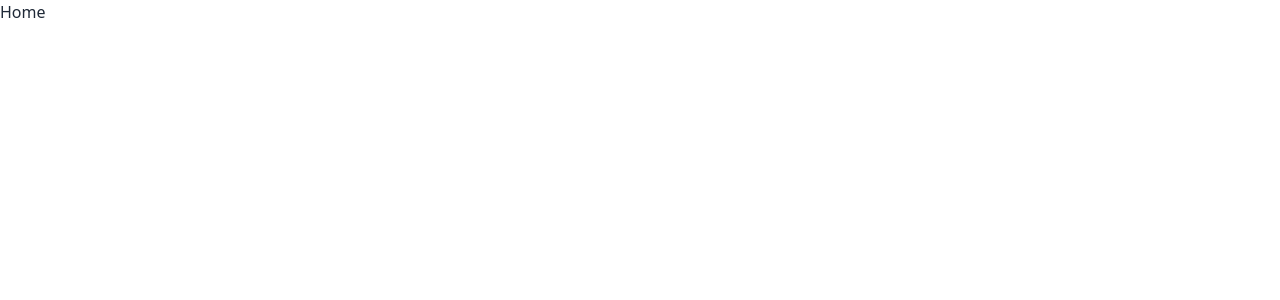
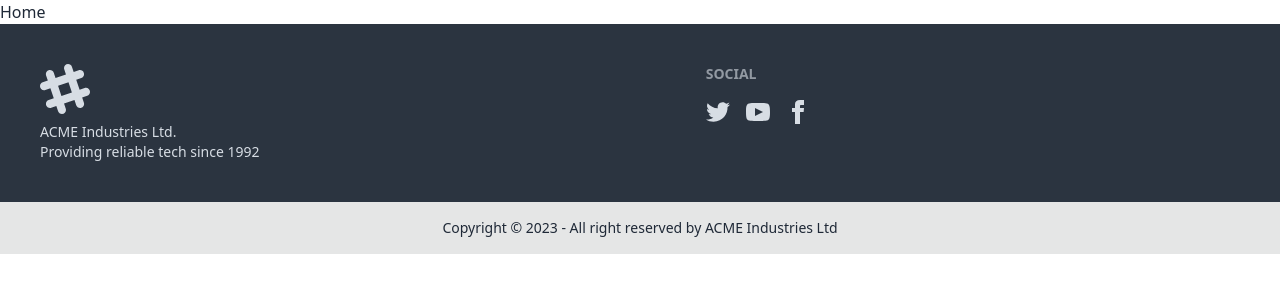
Before and after one commit to mdrabiulis/bistro-boss-Client-Side, a React (Vite) app: page / in a window 1280 px wide. Shown: the top 300 px of the page. Built offline with nearby package versions, Linux system fonts and the light colour scheme.

Commit message:
footer end

```diff
--- a/src/Share File/Footer/Footer.jsx
+++ b/src/Share File/Footer/Footer.jsx
@@ -1,11 +1,71 @@
-
-
 const Footer = () => {
-    return (
-        <div>
-
-        </div>
-    );
+  return (
+    <div>
+      <footer className="footer p-10 bg-neutral text-neutral-content">
+        <aside>
+          <svg
+            width="50"
+            height="50"
+            viewBox="0 0 24 24"
+            xmlns="http://www.w3.org/2000/svg"
+            fillRule="evenodd"
+            clipRule="evenodd"
+            className="fill-current"
+          >
+            <path d="M22.672 15.226l-2.432.811.841 2.515c.33 1.019-.209 2.127-1.23 2.456-1.15.325-2.148-.321-2.463-1.226l-.84-2.518-5.013 1.677.84 2.517c.391 1.203-.434 2.542-1.831 2.542-.88 0-1.601-.564-1.86-1.314l-.842-2.516-2.431.809c-1.135.328-2.145-.317-2.463-1.229-.329-1.018.211-2.127 1.231-2.456l2.432-.809-1.621-4.823-2.432.808c-1.355.384-2.558-.59-2.558-1.839 0-.817.509-1.582 1.327-1.846l2.433-.809-.842-2.515c-.33-1.02.211-2.129 1.232-2.458 1.02-.329 2.13.209 2.461 1.229l.842 2.515 5.011-1.677-.839-2.517c-.403-1.238.484-2.553 1.843-2.553.819 0 1.585.509 1.85 1.326l.841 2.517 2.431-.81c1.02-.33 2.131.211 2.461 1.229.332 1.018-.21 2.126-1.23 2.456l-2.433.809 1.622 4.823 2.433-.809c1.242-.401 2.557.484 2.557 1.838 0 .819-.51 1.583-1.328 1.847m-8.992-6.428l-5.01 1.675 1.619 4.828 5.011-1.674-1.62-4.829z"></path>
+          </svg>
+          <p>
+            ACME Industries Ltd.
+            <br />
+            Providing reliable tech since 1992
+          </p>
+        </aside>
+        <nav>
+          <header className="footer-title">Social</header>
+          <div className="grid grid-flow-col gap-4">
+            <a>
+              <svg
+                xmlns="http://www.w3.org/2000/svg"
+                width="24"
+                height="24"
+                viewBox="0 0 24 24"
+                className="fill-current"
+              >
+                <path d="M24 4.557c-.883.392-1.832.656-2.828.775 1.017-.609 1.798-1.574 2.165-2.724-.951.564-2.005.974-3.127 1.195-.897-.957-2.178-1.555-3.594-1.555-3.179 0-5.515 2.966-4.797 6.045-4.091-.205-7.719-2.165-10.148-5.144-1.29 2.213-.669 5.108 1.523 6.574-.806-.026-1.566-.247-2.229-.616-.054 2.281 1.581 4.415 3.949 4.89-.693.188-1.452.232-2.224.084.626 1.956 2.444 3.379 4.6 3.419-2.07 1.623-4.678 2.348-7.29 2.04 2.179 1.397 4.768 2.212 7.548 2.212 9.142 0 14.307-7.721 13.995-14.646.962-.695 1.797-1.562 2.457-2.549z"></path>
+              </svg>
+            </a>
+            <a>
+              <svg
+                xmlns="http://www.w3.org/2000/svg"
+                width="24"
+                height="24"
+                viewBox="0 0 24 24"
+                className="fill-current"
+              >
+                <path d="M19.615 3.184c-3.604-.246-11.631-.245-15.23 0-3.897.266-4.356 2.62-4.385 8.816.029 6.185.484 8.549 4.385 8.816 3.6.245 11.626.246 15.23 0 3.897-.266 4.356-2.62 4.385-8.816-.029-6.185-.484-8.549-4.385-8.816zm-10.615 12.816v-8l8 3.993-8 4.007z"></path>
+              </svg>
+            </a>
+            <a>
+              <svg
+                xmlns="http://www.w3.org/2000/svg"
+                width="24"
+                height="24"
+                viewBox="0 0 24 24"
+                className="fill-current"
+              >
+                <path d="M9 8h-3v4h3v12h5v-12h3.642l.358-4h-4v-1.667c0-.955.192-1.333 1.115-1.333h2.885v-5h-3.808c-3.596 0-5.192 1.583-5.192 4.615v3.385z"></path>
+              </svg>
+            </a>
+          </div>
+        </nav>
+      </footer>
+      <footer className="footer footer-center p-4 bg-base-300 text-base-content">
+        <aside>
+          <p>Copyright © 2023 - All right reserved by ACME Industries Ltd</p>
+        </aside>
+      </footer>
+    </div>
+  );
 };
 
 export default Footer;
```
